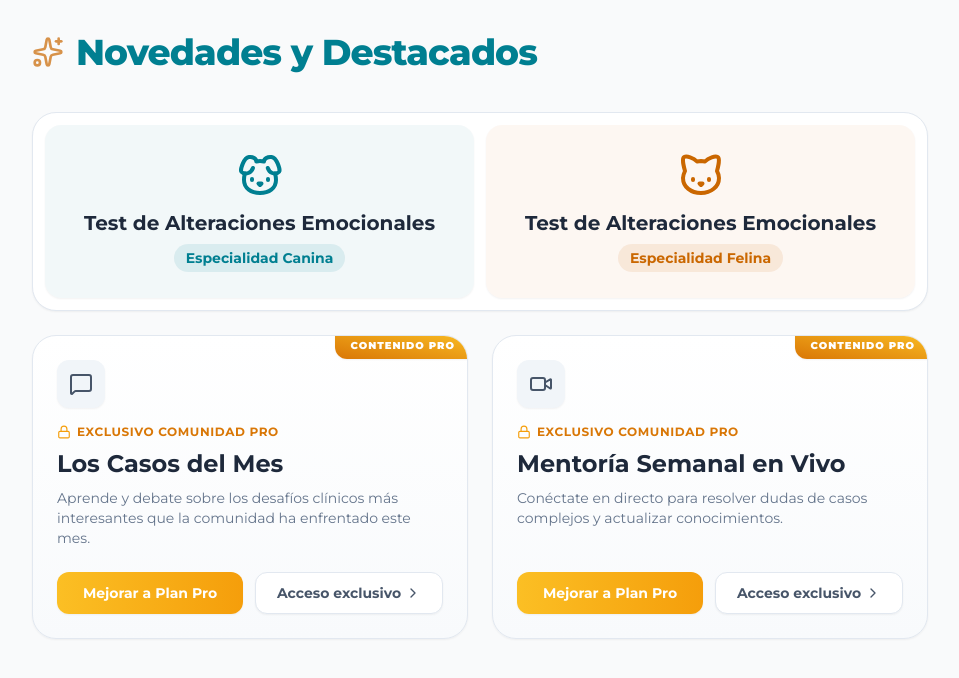
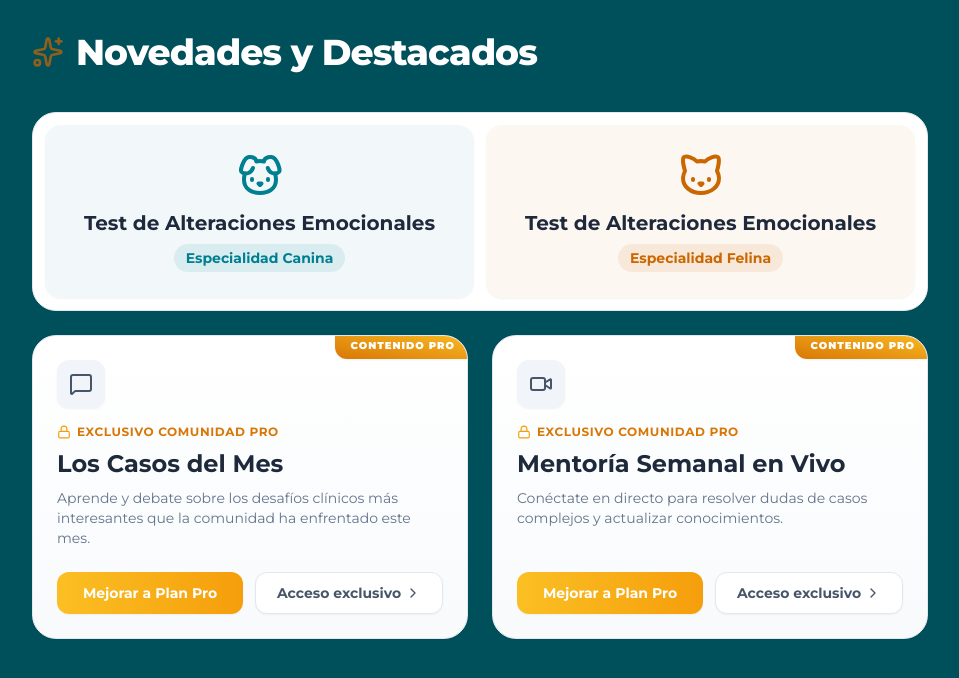
Before and after one commit to davidquirozlopez/tarjeta-destacados, a plain HTML site: page index.html in a window 1280 px wide. Shown: the whole page, without its empty margins (160-1119 px from the left). Drawn offline with nearby package versions, Linux system fonts and the light colour scheme.

Commit message:
Update index.html

```diff
--- a/index.html
+++ b/index.html
@@ -42,13 +42,13 @@
     </style>
 </head>
 
-<body class="bg-[#f9fafb] p-4 md:p-8 text-slate-800 antialiased">
+<body class="bg-[#00505b] p-4 md:p-8 text-slate-800 antialiased">
     <div class="max-w-4xl mx-auto">
 
         <!-- Header Section -->
         <div class="mb-10 text-center md:text-left flex flex-col md:flex-row justify-between items-center gap-4">
             <div>
-                <h1 class="text-3xl md:text-4xl font-extrabold text-[#007f91] tracking-tight flex items-center gap-3 justify-center md:justify-start">
+                <h1 class="text-3xl md:text-4xl font-extrabold text-[#ffffff] tracking-tight flex items-center gap-3 justify-center md:justify-start">
                     <i data-lucide="sparkles" class="text-[#CA6700] opacity-70 h-8 w-8"></i>
                     Novedades y Destacados
                 </h1>
```
